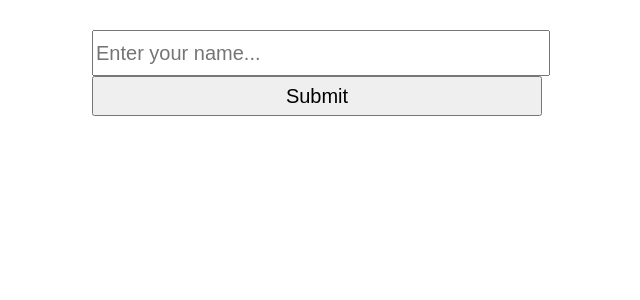
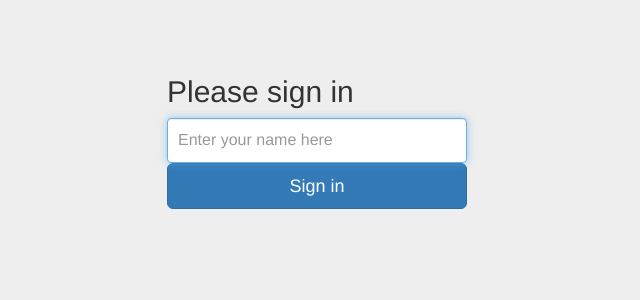
Before and after one commit to davidnuon/metermaids, a Flask app: page / in a window 1280 px wide. Shown: the top 300 px of the page, without its empty margins (323-963 px from the left). Run offline with Flask 2, Linux system fonts and the light colour scheme; some libraries are stand-ins or nearby versions.

Commit message:
started adding bootstrap styles

```diff
--- a/templates/landing.html
+++ b/templates/landing.html
@@ -2,26 +2,57 @@
 <html>
 	<head>
 		<title>SSSSSSSS</title>
+    <link rel="stylesheet" href="//netdna.bootstrapcdn.com/bootstrap/3.1.1/css/bootstrap.min.css">
 		<style>
-		.wrapper {
-			background: #fff;
-			padding: 10px 15px;
-			margin: 20px auto 0 auto;
-			width: 450px;
-		}
-		.wrapper input {
-			width: 100%;
-			font-size:20px;
-			height: 40px;
-		}
+	    body {
+  padding-top: 40px;
+  padding-bottom: 40px;
+  background-color: #eee;
+}
+
+.form-signin {
+  max-width: 330px;
+  padding: 15px;
+  margin: 0 auto;
+}
+.form-signin .form-signin-heading,
+.form-signin .checkbox {
+  margin-bottom: 10px;
+}
+.form-signin .checkbox {
+  font-weight: normal;
+}
+.form-signin .form-control {
+  position: relative;
+  height: auto;
+  -webkit-box-sizing: border-box;
+     -moz-box-sizing: border-box;
+          box-sizing: border-box;
+  padding: 10px;
+  font-size: 16px;
+}
+.form-signin .form-control:focus {
+  z-index: 2;
+}
+.form-signin input[type="name"] {
+  margin-bottom: -1px;
+  border-bottom-right-radius: 0;
+  border-bottom-left-radius: 0;
+}
+
 		</style>
 	</head>
 	<body>
-		<div class="wrapper">
-			<form action="/getroom">
-				<input type="text" name="username" placeholder="Enter your name..."/>
-				<input type="submit">
-			</form>
-		</div>
+<div class="container">
+
+      <form class="form-signin" role="form" action="/getroom">
+        <h2 class="form-signin-heading">Please sign in</h2>
+        <input type="text" name="username" class="form-control" placeholder="Enter your name here" required autofocus>
+        <button class="btn btn-lg btn-primary btn-block" type="submit">Sign in</button>
+      </form>
+
+    </div> <!-- /container -->
+
+    <script src="//netdna.bootstrapcdn.com/bootstrap/3.1.1/js/bootstrap.min.js"></script>
 	</body>
 </html>
--- a/templates/room.html
+++ b/templates/room.html
@@ -5,8 +5,7 @@
 	<meta http-equiv="X-UA-Compatible" content="IE=edge,chrome=1">
 	<meta http-equiv="cache-control" content="no-cache" />
 	<title>shsh</title>
-
-	<link rel="stylesheet" href="{{ url_for('static', filename='css/comp.css') }}">
+  <link rel="stylesheet" href="//netdna.bootstrapcdn.com/bootstrap/3.1.1/css/bootstrap.min.css">
 	<link rel="stylesheet" href="{{ url_for('static', filename='css/codemirror.css') }}">
 </head>
 
@@ -46,6 +45,9 @@
 <script src="{{ url_for('static', filename='js/skulpt-stdlib.js') }}"></script>
 <script src="{{ url_for('static', filename='js/test.js') }}"></script>
 <script src="{{ url_for('static', filename='js/rainbow-custom.min.js') }}"></script>
+<script src="//netdna.bootstrapcdn.com/bootstrap/3.1.1/js/bootstrap.min.js"></script>
+
+
 
 <script>
 	var chatroom = "{{ chatroom }}";
```
Also changed, not shown: 1 other file.
